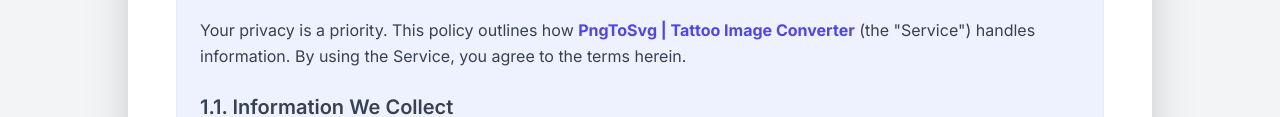
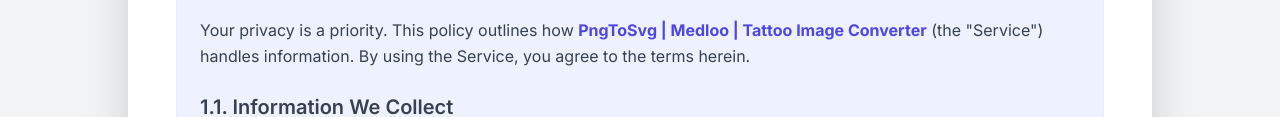
Before and after one commit to ekniazi/ekniazi.github.io, a plain HTML site: page index.html in a window 1280 px wide. Shown: the part 329-446 px from the top of the page. Drawn offline with nearby package versions, Linux system fonts and the light colour scheme.

Commit message:
Update service name in privacy policy section

```diff
--- a/index.html
+++ b/index.html
@@ -46,7 +46,7 @@
                 1. Privacy Policy
             </h2>
             <p class="text-gray-700 mb-4 leading-relaxed">
-                Your privacy is a priority. This policy outlines how <strong class="text-indigo-600">PngToSvg | Tattoo Image Converter</strong> (the "Service") handles information. By using the Service, you agree to the terms herein.
+                Your privacy is a priority. This policy outlines how <strong class="text-indigo-600">PngToSvg | Medloo | Tattoo Image Converter</strong> (the "Service") handles information. By using the Service, you agree to the terms herein.
             </p>
 
             <h3 class="text-xl font-semibold text-gray-700 mt-6 mb-3">
```
